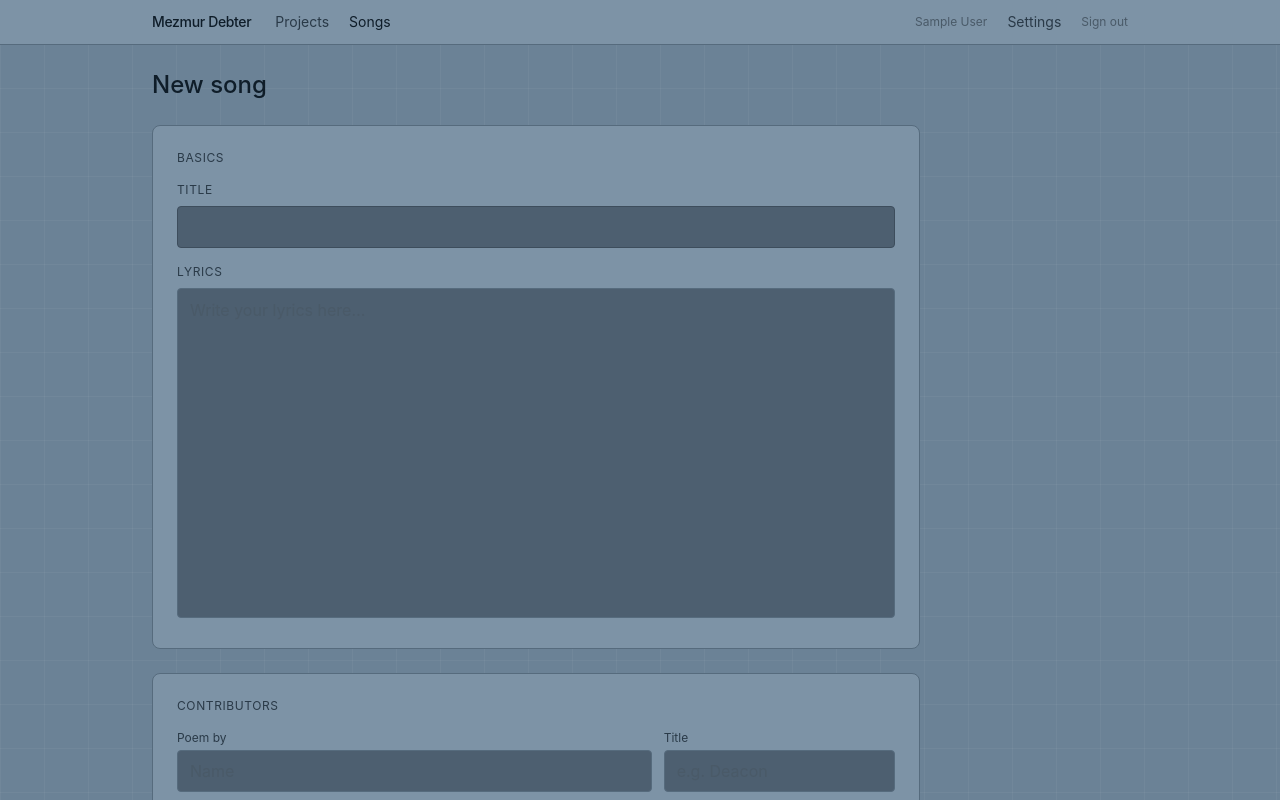
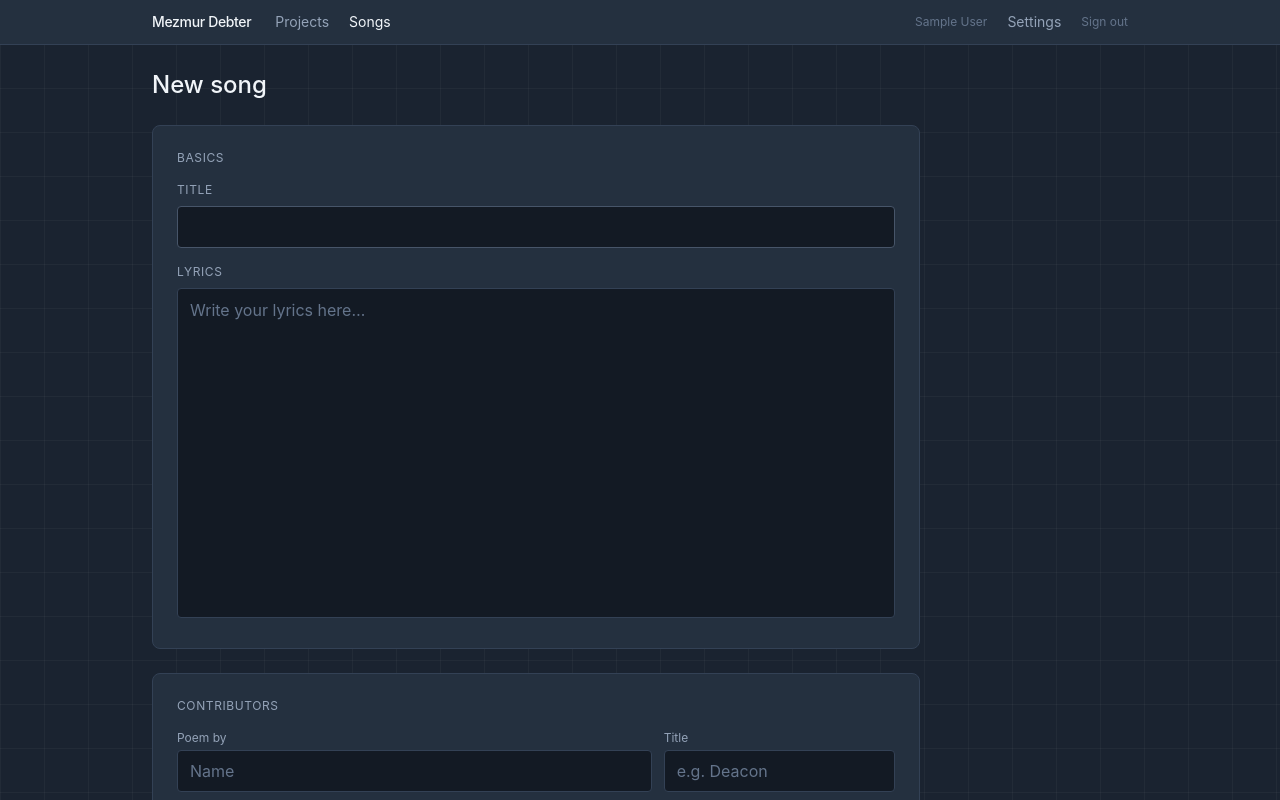
Before and after one commit to kidus1001/MD, a React (Vite) app in the folder frontend/my-app/: page /songs/new in a window 1280 px wide. Shown: the top 800 px of the page. Built offline with nearby package versions, Linux system fonts and the light colour scheme; sample sign-in values are in the browser's storage.

Commit message:
Check the number of songs and percent numbers on dashboardd, not working

```diff
--- /dev/null
+++ b/frontend/my-app/src/components/ConfirmDialog.jsx
@@ -0,0 +1,46 @@
+export default function ConfirmDialog({
+  open,
+  title,
+  message,
+  confirmLabel = "Confirm",
+  cancelLabel = "Cancel",
+  onConfirm,
+  onCancel,
+  danger = false,
+}) {
+  if (!open) return null;
+
+  return (
+    <div className="fixed inset-0 z-50 flex items-center justify-center">
+      {/* Backdrop */}
+      <div className="absolute inset-0 bg-black/60" onClick={onCancel} />
+
+      {/* Dialog */}
+      <div className="relative bg-surface border border-border rounded-lg p-6 w-full max-w-sm mx-4 shadow-xl">
+        <h2 className="text-base font-medium text-text mb-2">{title}</h2>
+        {message && <p className="text-sm text-text-muted mb-6">{message}</p>}
+
+        <div className="flex items-center justify-end gap-2">
+          <button
+            type="button"
+            onClick={onCancel}
+            className="text-sm text-text-muted hover:text-text px-4 py-2 transition"
+          >
+            {cancelLabel}
+          </button>
+          <button
+            type="button"
+            onClick={onConfirm}
+            className={`text-sm font-medium rounded px-4 py-2 transition ${
+              danger
+                ? "bg-error text-white hover:opacity-90"
+                : "bg-accent hover:bg-accent-hover text-text"
+            }`}
+          >
+            {confirmLabel}
+          </button>
+        </div>
+      </div>
+    </div>
+  );
+}
--- a/frontend/my-app/src/index.css
+++ b/frontend/my-app/src/index.css
@@ -2,26 +2,26 @@
 
 @theme {
   /* Backgrounds */
-  --color-canvas: #6b8296; /* page background — your anchor */
-  --color-darker-canvas: #4d5f70; /* insets: inputs, code blocks, nested bg */
-  --color-surface: #7d93a6; /* cards, panels, nav bar */
-  --color-surface-hover: #8fa4b5; /* hovering a clickable surface */
+  --color-canvas: #1a2330; /* deep blue-gray, easier on the eyes than pure black */
+  --color-darker-canvas: #131a24; /* inputs, insets — darker than canvas */
+  --color-surface: #24303f; /* cards, nav — clearly above canvas */
+  --color-surface-hover: #2e3a4b; /* hovering a clickable surface */
 
   /* Borders */
-  --color-border: #566b7d; /* default outline for cards/inputs */
-  --color-border-strong: #3d4d5c; /* emphasized borders (focus, active) */
+  --color-border: #334155; /* visible but quiet */
+  --color-border-strong: #475569; /* focus, active states */
 
   /* Text */
-  --color-text: #0f1d29; /* primary reading color — dark on light */
-  --color-text-muted: #2a3a48; /* supporting text */
-  --color-text-faint: #4a5a68; /* placeholders, hints */
-  --color-text-hover: #000000; /* text on hover — darkest */
+  --color-text: #f1f5f9; /* near-white, primary readable */
+  --color-text-muted: #94a3b8; /* supporting text */
+  --color-text-faint: #64748b; /* placeholders, hints */
+  --color-text-hover: #ffffff; /* pure white on hover */
 
-  /* Semantic */
-  --color-accent: #bfcbd6; /* primary CTA — purple */
-  --color-accent-hover: #6b8296; /* CTA on hover */
-  --color-error: #451010; /* error text/borders — dark red */
-  --color-error-bg: #876c6c; /* error banner background */
+  --color-accent: #c26909;
+  --color-accent-hover: #e07b0a;
+  --color-error: #f87171;
+  --color-error-bg: #2d1b1b;
+  --color-success: #4ade80;
 }
 
 html,
@@ -31,19 +31,22 @@ body {
 }
 
 @utility bg-grid {
-  background-color: theme(--color-canvas);
+  background-color: var(--color-canvas);
   background-image:
-    linear-gradient(to right, rgba(255, 255, 255, 0.04) 1px, transparent 1px),
-    linear-gradient(to bottom, rgba(255, 255, 255, 0.04) 1px, transparent 1px);
+    linear-gradient(to right, rgba(255, 255, 255, 0.035) 1px, transparent 1px),
+    linear-gradient(to bottom, rgba(255, 255, 255, 0.035) 1px, transparent 1px);
   background-size: 44px 44px;
 }
 
+/* Chrome autofill override — hardcoded hex because CSS vars
+   don't resolve reliably inside -webkit-box-shadow for autofill.
+   Update these if --color-darker-canvas or --color-text change. */
 input:-webkit-autofill,
 input:-webkit-autofill:hover,
 input:-webkit-autofill:focus,
 input:-webkit-autofill:active {
-  -webkit-box-shadow: 0 0 0 1000px #4d5f70 inset !important;
-  -webkit-text-fill-color: #ffffff !important;
-  caret-color: #0f1d29;
+  -webkit-box-shadow: 0 0 0 1000px #131a24 inset !important;
+  -webkit-text-fill-color: #f1f5f9 !important;
+  caret-color: #f1f5f9;
   transition: background-color 5000s ease-in-out 0s;
 }
--- a/frontend/my-app/src/pages/ProjectDetail.jsx
+++ b/frontend/my-app/src/pages/ProjectDetail.jsx
@@ -3,6 +3,7 @@ import { Link, useNavigate, useParams } from "react-router-dom";
 import { useAuth } from "../context/AuthContext";
 import { api } from "../lib/api";
 import { formatMajor } from "../lib/format";
+import ConfirmDialog from "../components/ConfirmDialog";
 
 export default function ProjectDetail() {
   const { id } = useParams();
@@ -14,6 +15,7 @@ export default function ProjectDetail() {
   const [songs, setSongs] = useState([]);
   const [loading, setLoading] = useState(true);
   const [error, setError] = useState("");
+  const [confirmDelete, setConfirmDelete] = useState(false);
 
   useEffect(() => {
     let cancelled = false;
@@ -38,10 +40,7 @@ export default function ProjectDetail() {
   }, [id]);
 
   async function handleDelete() {
-    if (
-      !confirm("Delete this project and all its songs? This cannot be undone.")
-    )
-      return;
+    setConfirmDelete(false);
     try {
       await api.del(`/api/projects/${id}`);
       navigate("/projects");
@@ -76,7 +75,7 @@ export default function ProjectDetail() {
             Edit
           </Link>
           <button
-            onClick={handleDelete}
+            onClick={() => setConfirmDelete(true)}
             className="text-sm text-text-faint hover:text-error px-3 py-1.5 transition"
           >
             Delete
@@ -110,7 +109,7 @@ export default function ProjectDetail() {
           Songs ({songs.length})
         </h2>
         <Link
-          to="/songs/new"
+          to={`/songs/new?project=${id}`}
           className="text-xs text-text-muted hover:text-text transition"
         >
           + Add song
@@ -148,6 +147,16 @@ export default function ProjectDetail() {
           ))}
         </div>
       )}
+
+      <ConfirmDialog
+        open={confirmDelete}
+        title="Delete this project?"
+        message="All songs inside will be deleted too. This cannot be undone."
+        confirmLabel="Delete project"
+        danger
+        onConfirm={handleDelete}
+        onCancel={() => setConfirmDelete(false)}
+      />
     </div>
   );
 }
--- a/frontend/my-app/src/pages/SongDetail.jsx
+++ b/frontend/my-app/src/pages/SongDetail.jsx
@@ -3,6 +3,7 @@ import { Link, useNavigate, useParams } from "react-router-dom";
 import { useAuth } from "../context/AuthContext";
 import { api } from "../lib/api";
 import { formatMajor } from "../lib/format";
+import ConfirmDialog from "../components/ConfirmDialog";
 
 export default function SongDetail() {
   const { id } = useParams();
@@ -18,6 +19,9 @@ export default function SongDetail() {
   const [recordingTitle, setRecordingTitle] = useState("");
   const [uploading, setUploading] = useState(false);
   const [uploadError, setUploadError] = useState("");
+
+  const [confirmDeleteSong, setConfirmDeleteSong] = useState(false);
+  const [confirmDeleteRecId, setConfirmDeleteRecId] = useState(null);
 
   useEffect(() => {
     let cancelled = false;
@@ -41,18 +45,23 @@ export default function SongDetail() {
     };
   }, [id]);
 
-  async function handleDelete() {
-    if (
-      !confirm(
-        "Delete this song and all its recordings? This cannot be undone.",
-      )
-    )
-      return;
+  async function handleDeleteSong() {
+    setConfirmDeleteSong(false);
     try {
       await api.del(`/api/songs/${id}`);
       navigate("/songs");
     } catch (err) {
       setError(err.message);
+    }
+  }
+
+  async function handleDeleteRecording(recordingId) {
+    setConfirmDeleteRecId(null);
+    try {
+      await api.del(`/api/recordings/${recordingId}`);
+      setRecordings((prev) => prev.filter((r) => r._id !== recordingId));
+    } catch (err) {
+      setUploadError(err.message);
     }
   }
 
@@ -89,16 +98,6 @@ export default function SongDetail() {
     }
   }
 
-  async function handleDeleteRecording(recordingId) {
-    if (!confirm("Delete this recording?")) return;
-    try {
-      await api.del(`/api/recordings/${recordingId}`);
-      setRecordings((prev) => prev.filter((r) => r._id !== recordingId));
-    } catch (err) {
-      setUploadError(err.message);
-    }
-  }
-
   if (loading) return <p className="text-text-muted">Loading…</p>;
   if (error)
     return (
@@ -125,7 +124,7 @@ export default function SongDetail() {
             Edit
           </Link>
           <button
-            onClick={handleDelete}
+            onClick={() => setConfirmDeleteSong(true)}
             className="text-sm text-text-faint hover:text-error px-3 py-1.5 transition"
           >
             Delete
@@ -172,7 +171,7 @@ export default function SongDetail() {
               <RecordingRow
                 key={r._id}
                 recording={r}
-                onDelete={handleDeleteRecording}
+                onDelete={() => setConfirmDeleteRecId(r._id)}
               />
             ))}
           </div>
@@ -231,6 +230,27 @@ export default function SongDetail() {
           </p>
         )}
       </section>
+
+      {/* Dialogs — one each, at the end of the component */}
+      <ConfirmDialog
+        open={confirmDeleteSong}
+        title="Delete this song?"
+        message="All its recordings will be deleted too. This cannot be undone."
+        confirmLabel="Delete song"
+        danger
+        onConfirm={handleDeleteSong}
+        onCancel={() => setConfirmDeleteSong(false)}
+      />
+
+      <ConfirmDialog
+        open={confirmDeleteRecId !== null}
+        title="Delete this recording?"
+        message="The audio file will be removed permanently."
+        confirmLabel="Delete"
+        danger
+        onConfirm={() => handleDeleteRecording(confirmDeleteRecId)}
+        onCancel={() => setConfirmDeleteRecId(null)}
+      />
     </div>
   );
 }
@@ -277,7 +297,7 @@ function RecordingRow({ recording, onDelete }) {
         preload="none"
       />
       <button
-        onClick={() => onDelete(recording._id)}
+        onClick={onDelete}
         className="text-xs text-text-faint hover:text-error transition shrink-0"
       >
         Delete
--- a/frontend/my-app/src/pages/SongForm.jsx
+++ b/frontend/my-app/src/pages/SongForm.jsx
@@ -1,5 +1,5 @@
 import { useEffect, useState } from "react";
-import { useNavigate, useParams } from "react-router-dom";
+import { useNavigate, useParams, useSearchParams } from "react-router-dom";
 import { useAuth } from "../context/AuthContext";
 import { api } from "../lib/api";
 import { MAJOR_OPTIONS } from "../lib/format";
@@ -48,17 +48,26 @@ const emptyForm = {
   status: "idea",
   percent: 0,
   notes: "",
+  project_id: null, // ← NEW: allows the song to be created inside a specific project
 };
 
 export default function SongForm() {
   const { id } = useParams();
   const navigate = useNavigate();
   const { user } = useAuth();
+  const [searchParams] = useSearchParams();
+
   const isEdit = Boolean(id);
+  const fromProject = searchParams.get("project"); // ← NEW
 
   const accidental = user?.preferences?.accidental || "sharp";
 
-  const [form, setForm] = useState(emptyForm);
+  // If creating from a project, pre-fill project_id
+  const [form, setForm] = useState(() => ({
+    ...emptyForm,
+    project_id: fromProject || null,
+  }));
+
   const [loading, setLoading] = useState(isEdit);
   const [saving, setSaving] = useState(false);
   const [error, setError] = useState("");
@@ -82,6 +91,7 @@ export default function SongForm() {
           status: s.status || "idea",
           percent: s.percent ?? 0,
           notes: s.notes || "",
+          project_id: s.project_id || null,
         });
         setLoading(false);
       })
@@ -130,9 +140,16 @@ export default function SongForm() {
 
   return (
     <div className="max-w-3xl space-y-6">
-      <h1 className="text-2xl font-medium text-text">
-        {isEdit ? "Edit song" : "New song"}
-      </h1>
+      <div>
+        <h1 className="text-2xl font-medium text-text">
+          {isEdit ? "Edit song" : "New song"}
+        </h1>
+        {fromProject && !isEdit && (
+          <p className="text-sm text-text-muted mt-1">
+            Will be added to this project
+          </p>
+        )}
+      </div>
 
       <form onSubmit={handleSubmit} className="space-y-6">
         {/* Basics */}
```
